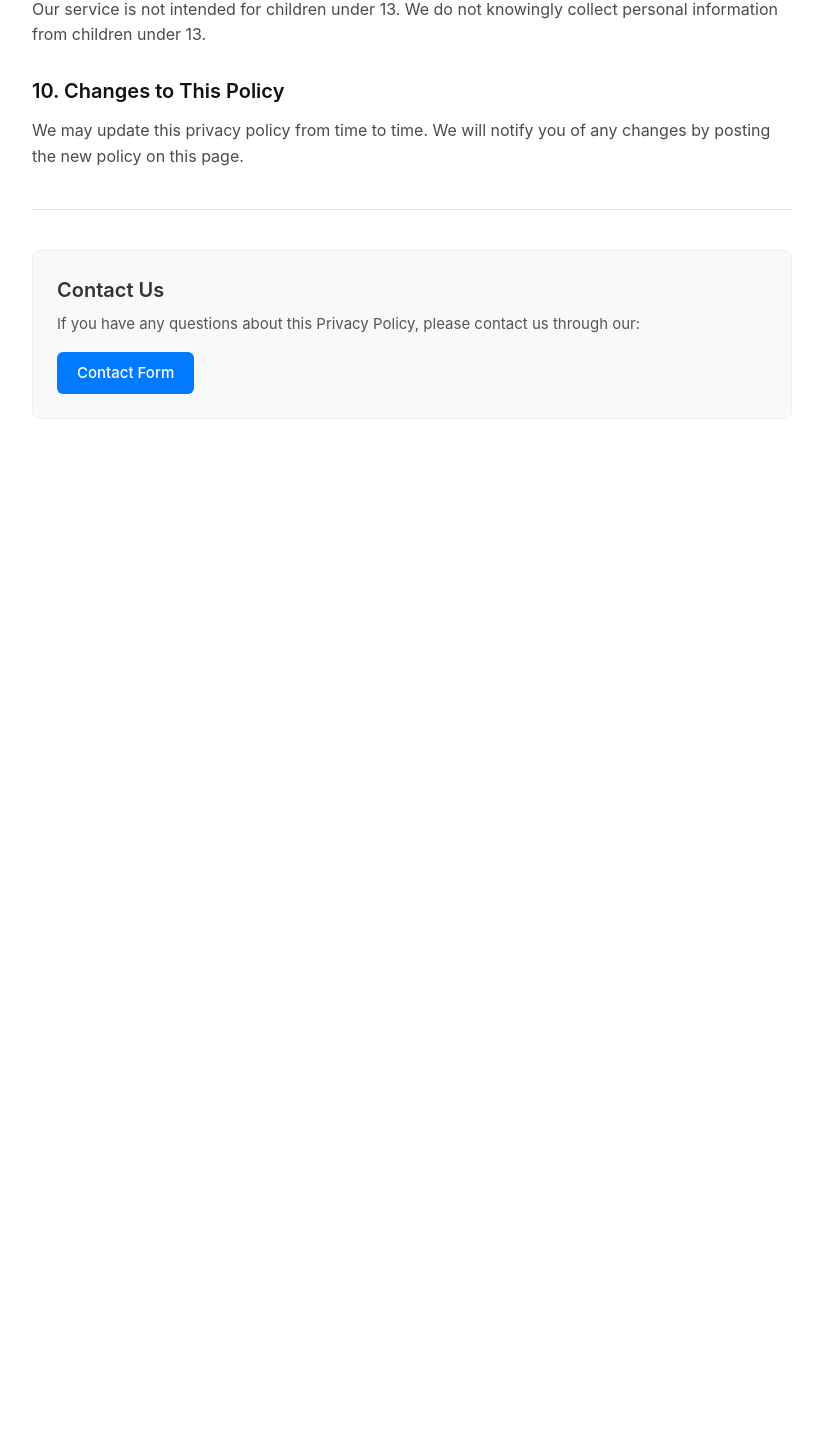
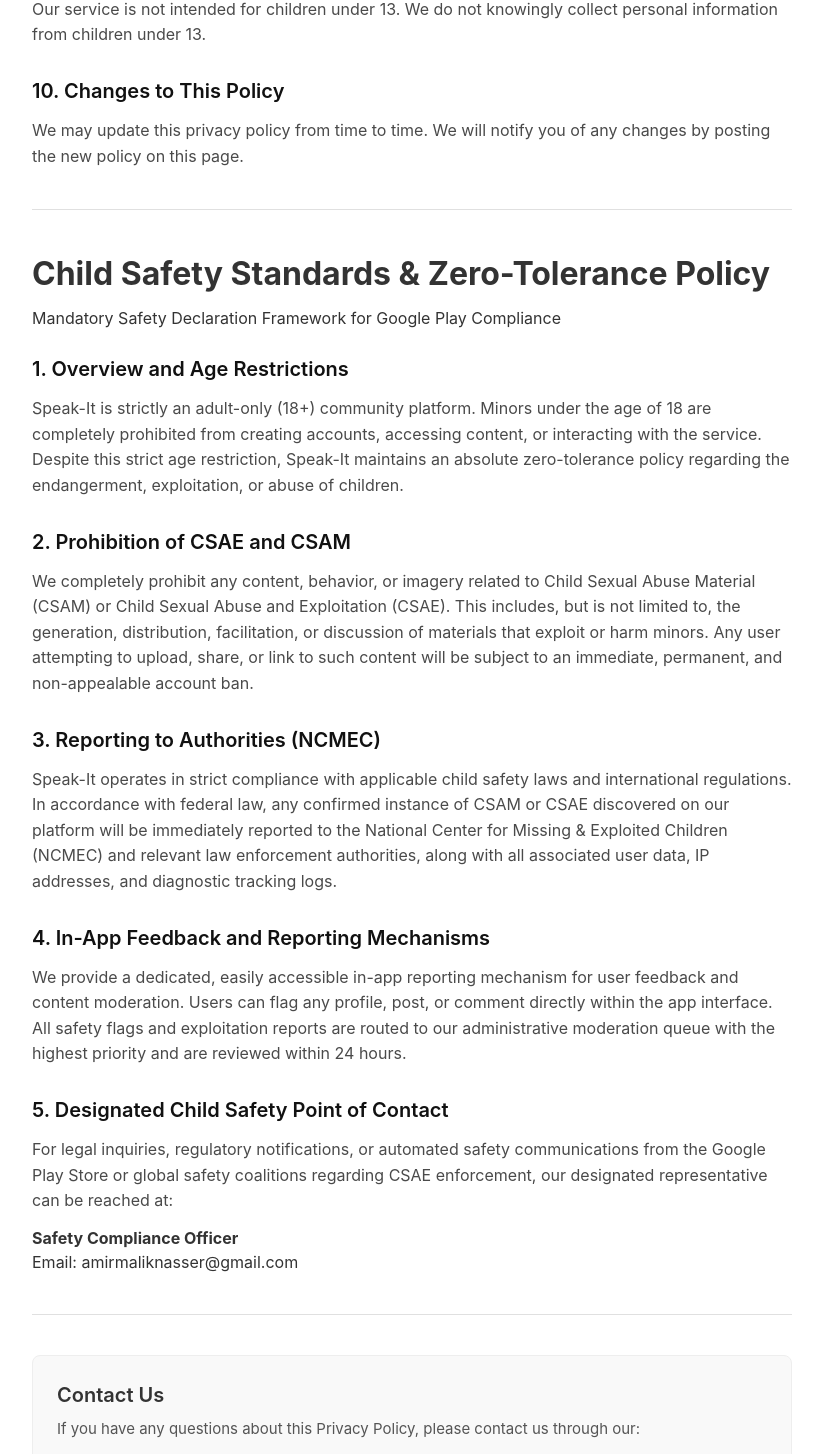
Before and after one commit to Prodigy3211/speak_it, a React (Create React App) app in the folder speakit-react-macbook/: page /privacy-policy in a window 1280 px wide. Shown: the part 1417-2871 px from the top of the page, without its empty margins (228-1051 px from the left). Before the commit the page ends 1896 px from the top, so only its background shows below. Built offline with nearby package versions, Linux system fonts and the light colour scheme; no server answers.

Commit message:
Add child protection to privacy policy

```diff
--- a/speakit-react-macbook/src/components/Privacy.js
+++ b/speakit-react-macbook/src/components/Privacy.js
@@ -95,6 +95,53 @@
             We may update this privacy policy from time to time. We will notify you of any changes by posting the new policy on this page.
           </p>
         </section>
+          <hr style={styles.divider} />
+
+        {/* ========================================== */}
+        {/* SECTION B: CHILD SAFETY POLICY             */}
+        {/* ========================================== */}
+        <h2 style={styles.title}>Child Safety Standards & Zero-Tolerance Policy</h2>
+        <p style={styles.subtitle}>Mandatory Safety Declaration Framework for Google Play Compliance</p>
+
+        <section style={styles.section}>
+          <h3 style={styles.sectionTitle}>1. Overview and Age Restrictions</h3>
+          <p style={styles.text}>
+            Speak-It is strictly an adult-only (18+) community platform. Minors under the age of 18 are completely prohibited from creating accounts, accessing content, or interacting with the service. Despite this strict age restriction, Speak-It maintains an absolute zero-tolerance policy regarding the endangerment, exploitation, or abuse of children.
+          </p>
+        </section>
+
+        <section style={styles.section}>
+          <h3 style={styles.sectionTitle}>2. Prohibition of CSAE and CSAM</h3>
+          <p style={styles.text}>
+            We completely prohibit any content, behavior, or imagery related to Child Sexual Abuse Material (CSAM) or Child Sexual Abuse and Exploitation (CSAE). This includes, but is not limited to, the generation, distribution, facilitation, or discussion of materials that exploit or harm minors. Any user attempting to upload, share, or link to such content will be subject to an immediate, permanent, and non-appealable account ban.
+          </p>
+        </section>
+
+        <section style={styles.section}>
+          <h3 style={styles.sectionTitle}>3. Reporting to Authorities (NCMEC)</h3>
+          <p style={styles.text}>
+            Speak-It operates in strict compliance with applicable child safety laws and international regulations. In accordance with federal law, any confirmed instance of CSAM or CSAE discovered on our platform will be immediately reported to the National Center for Missing & Exploited Children (NCMEC) and relevant law enforcement authorities, along with all associated user data, IP addresses, and diagnostic tracking logs.
+          </p>
+        </section>
+
+        <section style={styles.section}>
+          <h3 style={styles.sectionTitle}>4. In-App Feedback and Reporting Mechanisms</h3>
+          <p style={styles.text}>
+            We provide a dedicated, easily accessible in-app reporting mechanism for user feedback and content moderation. Users can flag any profile, post, or comment directly within the app interface. All safety flags and exploitation reports are routed to our administrative moderation queue with the highest priority and are reviewed within 24 hours.
+          </p>
+        </section>
+
+        <section style={styles.section}>
+          <h3 style={styles.sectionTitle}>5. Designated Child Safety Point of Contact</h3>
+          <p style={styles.text}>
+            For legal inquiries, regulatory notifications, or automated safety communications from the Google Play Store or global safety coalitions regarding CSAE enforcement, our designated representative can be reached at:
+          </p>
+          <div style={styles.contactCard}>
+            <p style={styles.cardText}><strong>Safety Compliance Officer</strong></p>
+            <p style={styles.cardText}>Email: amirmaliknasser@gmail.com</p>
+          </div>
+        </section>
+
 
         <hr style={styles.divider} />
 
```
